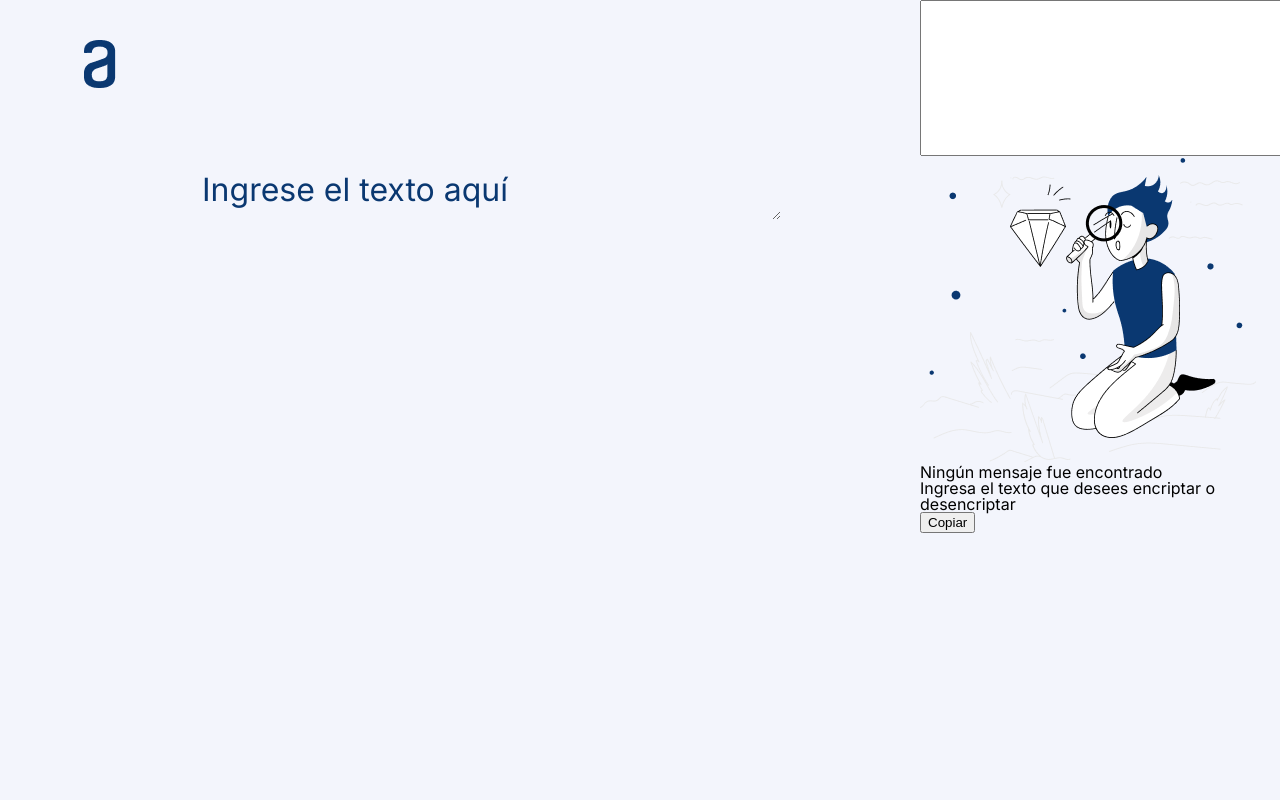
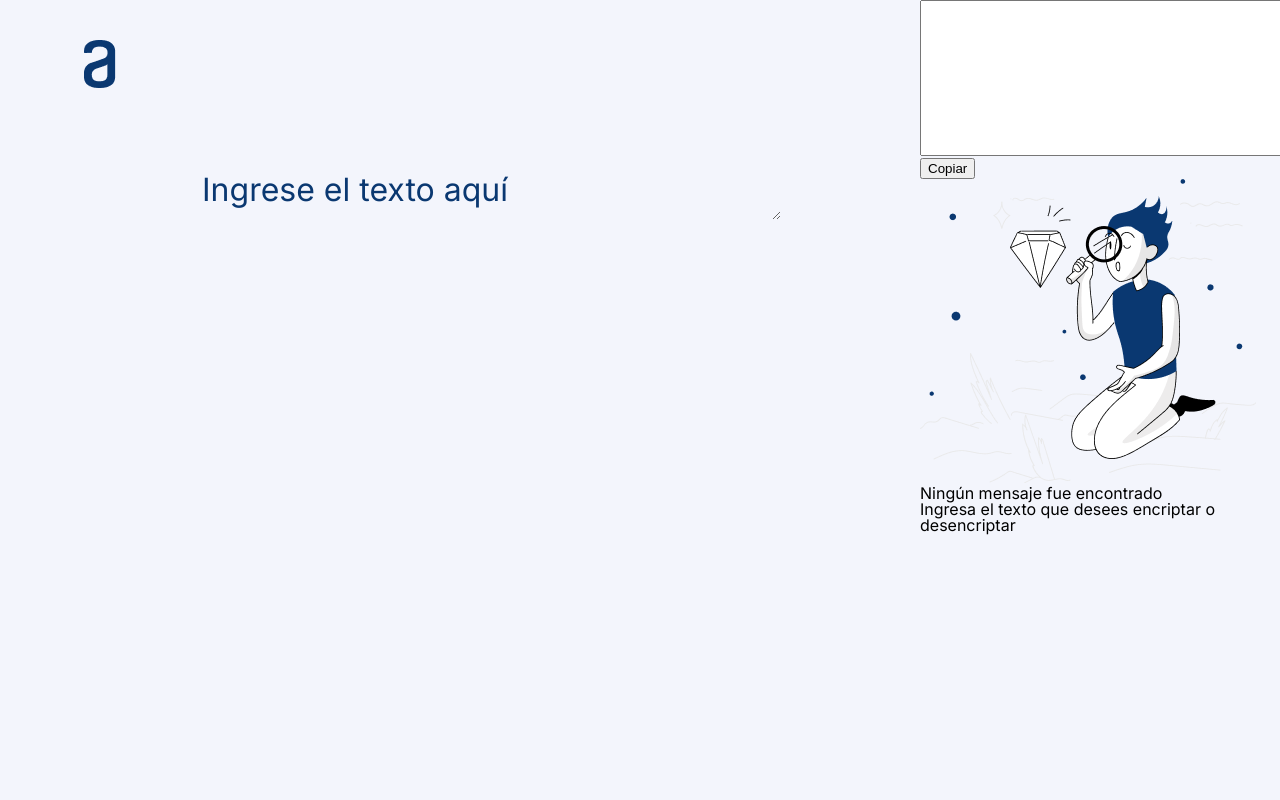
Before and after one commit to jusehin/desafio-encriptador, a plain HTML site: page index.html in a window 1280 px wide. Shown: the top 800 px of the page. Drawn offline with Linux system fonts and the light colour scheme.

Commit message:
Actualización en archivo index

```diff
--- a/index.html
+++ b/index.html
@@ -36,12 +36,16 @@
         </div>
 
         <div class="desencripter-container">
-            <textarea name="" id="" cols="45" rows="10"></textarea>
-            <img src="imagenes/Muneco.png" alt="">
-            <div>
+            <div class="desencripter-textarea-container">
+                <textarea name="" id="" cols="45" rows="10"></textarea>
+                <button>Copiar</button>
+            </div>
+
+
+            <div class="image-text-container">
+                <img src="imagenes/Muneco.png" alt="">
                 <p>Ningún mensaje fue encontrado</p>
                 <p>Ingresa el texto que desees encriptar o desencriptar</p>
-                <button>Copiar</button>
             </div>
         </div>
 
```
